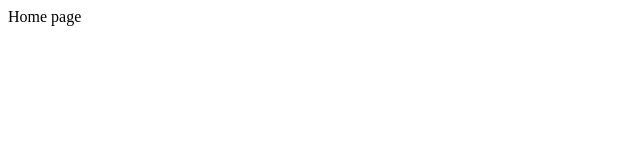
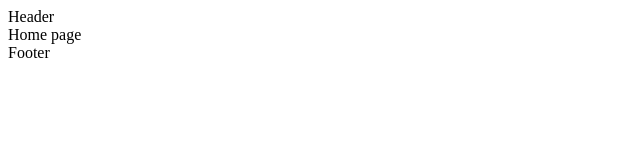
Before and after one commit to Alameen244/KikStart-FrontEnd, a React app: page / in a window 1280 px wide. Shown: the top 160 px of the page, without its empty margins (0-640 px from the left). Built offline with nearby package versions, Linux system fonts and the light colour scheme; the HTML template or start-up script is replaced by a standard one.

Commit message:
deleting testing.jsx file(unused)

```diff
--- a/src/App.jsx
+++ b/src/App.jsx
@@ -1,19 +1,22 @@
-import './App.css'
-import { BrowserRouter as Router, Route, Routes } from 'react-router-dom'
-import Home from './Pages/Home'
+import "./App.css";
+import { BrowserRouter as Router, Route, Routes } from "react-router-dom";
+import Home from "./Pages/Home";
+import MainLayout from "./Layouts/MainLayout";
+import AuthLayout from "./Layouts/AuthLayout";
 
 function App() {
-
   return (
     <>
       <Router>
         <Routes>
-          <Route path="/" element={<Home />} />
+          <Route element={<MainLayout />}>
+            <Route path="/" element={<Home />} />
+          </Route>
+          <Route element={<AuthLayout />}></Route>
         </Routes>
       </Router>
-
     </>
-  )
+  );
 }
 
-export default App
+export default App;
--- /dev/null
+++ b/src/Components/Footer/Footer.jsx
@@ -0,0 +1,11 @@
+import React from 'react'
+
+const Footer = () => {
+  return (
+    <div>
+      Footer
+    </div>
+  )
+}
+
+export default Footer
--- /dev/null
+++ b/src/Components/Header/Header.jsx
@@ -0,0 +1,11 @@
+import React from 'react'
+
+const Header = () => {
+  return (
+    <div>
+      Header
+    </div>
+  )
+}
+
+export default Header
--- /dev/null
+++ b/src/Layouts/AuthLayout.jsx
@@ -0,0 +1,7 @@
+import { Outlet } from "react-router-dom";
+
+const AuthLayout = () => {
+  return <Outlet />;
+};
+
+export default AuthLayout;
--- /dev/null
+++ b/src/Layouts/MainLayout.jsx
@@ -0,0 +1,15 @@
+import { Outlet } from "react-router-dom";
+import Header from "../Components/Header/Header";
+import Footer from "../Components/Footer/Footer";
+
+const MainLayout = () => {
+  return (
+    <>
+      <Header />
+      <Outlet />
+      <Footer />
+    </>
+  );
+};
+
+export default MainLayout;
```
Also changed, not shown: src/Components/Test.jsx (deleted, +0 -12 lines).
